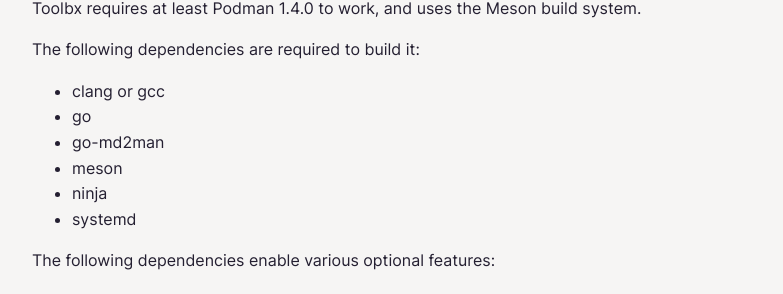
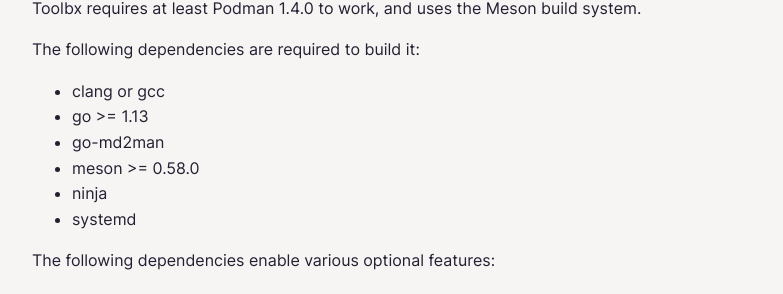
Before and after one commit to containers/containertoolbx.org, a Jekyll site: the page built from install.md, in a window 1280 px wide. Shown: the part 938-1232 px from the top of the page, without its empty margins (248-1031 px from the left). Built offline with Jekyll 4.4.1, drawn with Linux system fonts in a browser that asks for light colours.

Commit message:
Mention the minimum Go and Meson versions

```diff
--- a/install.md
+++ b/install.md
@@ -35,9 +35,9 @@
 
 The following dependencies are required to build it:
 - clang or gcc
-- go
+- go >= 1.13
 - go-md2man
-- meson
+- meson >= 0.58.0
 - ninja
 - systemd
 
```
